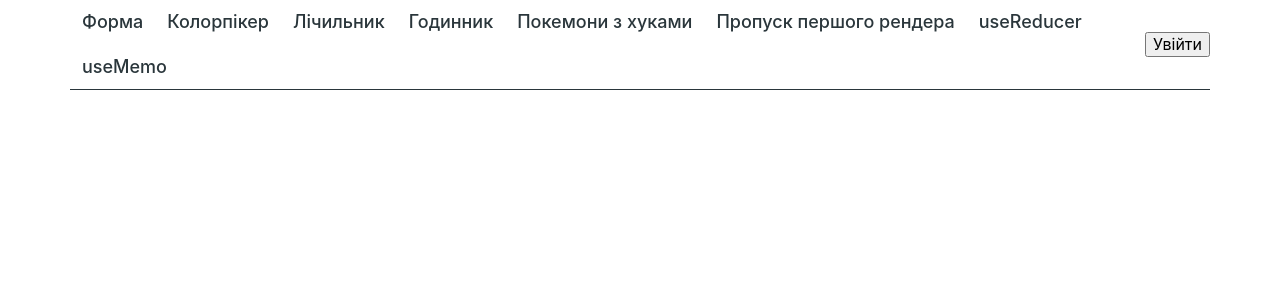
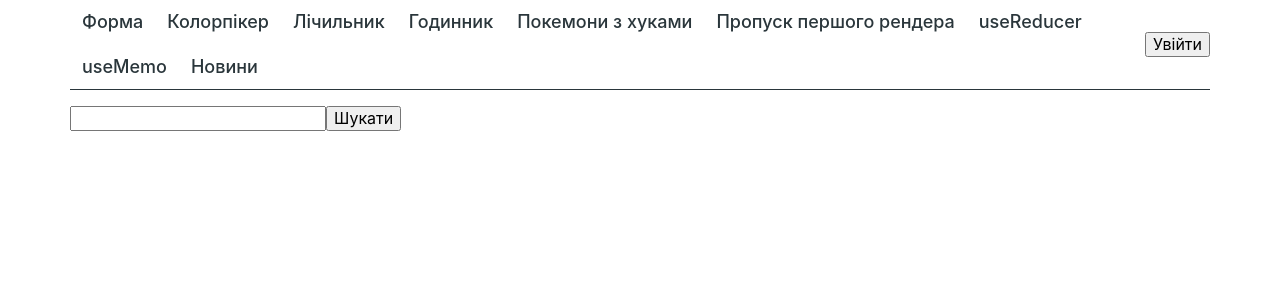
Before and after one commit to myhappyday/react-71-module-4, a React (Create React App) app: page /news in a window 1280 px wide. Shown: the top 300 px of the page. Built offline with nearby package versions, Linux system fonts and the light colour scheme.

Commit message:
Module 4 Lesson 8.3

```diff
--- a/package.json
+++ b/package.json
@@ -7,6 +7,7 @@
     "@testing-library/jest-dom": "^5.16.3",
     "@testing-library/react": "^12.1.4",
     "@testing-library/user-event": "^13.5.0",
+    "axios": "^1.4.0",
     "formik": "^2.4.2",
     "modern-normalize": "^2.0.0",
     "prop-types": "^15.8.1",
--- a/src/App.jsx
+++ b/src/App.jsx
@@ -8,6 +8,7 @@ import Counter2 from './components/Counter-4.2/Counter-4.2';
 import Clock from './components/Clock/Clock';
 import PokemonView from './views/PokemonView';
 import Friends from './components/Friends';
+import News from './components/News';
 
 const colorPickerOptions = [
   { label: 'red', color: '#F44336' },
@@ -46,6 +47,7 @@ export default function App() {
         />
         <Route path="/counter-4.2" element={<Counter2 />} />
         <Route path="/notes" element={<Friends />} />
+        <Route path="/news" element={<News />} />
 
         {/* <Route path="/signup">
           <SignupForm />
--- a/src/components/Navigation/Navigation.js
+++ b/src/components/Navigation/Navigation.js
@@ -12,7 +12,6 @@ const Navigation = () => (
     >
       Форма
     </NavLink>
-
     <NavLink
       to="/colorpicker"
       className={styles.link}
@@ -20,7 +19,6 @@ const Navigation = () => (
     >
       Колорпікер
     </NavLink>
-
     <NavLink
       to="/counter"
       className={styles.link}
@@ -28,7 +26,6 @@ const Navigation = () => (
     >
       Лічильник
     </NavLink>
-
     <NavLink
       to="/clock"
       className={styles.link}
@@ -36,7 +33,6 @@ const Navigation = () => (
     >
       Годинник
     </NavLink>
-
     <NavLink
       to="/pokemon"
       className={styles.link}
@@ -44,7 +40,6 @@ const Navigation = () => (
     >
       Покемони з хуками
     </NavLink>
-
     <NavLink
       to="/skip-first-render"
       className={styles.link}
@@ -52,7 +47,6 @@ const Navigation = () => (
     >
       Пропуск першого рендера
     </NavLink>
-
     <NavLink
       to="/counter-4.2"
       className={styles.link}
@@ -60,7 +54,6 @@ const Navigation = () => (
     >
       useReducer
     </NavLink>
-
     <NavLink
       to="/notes"
       className={styles.link}
@@ -68,6 +61,13 @@ const Navigation = () => (
     >
       useMemo
     </NavLink>
+    <NavLink
+      to="/news"
+      className={styles.link}
+      // activeStyle={styles.activeLink}
+    >
+      Новини
+    </NavLink>
   </nav>
 );
 
--- /dev/null
+++ b/src/components/News.js
@@ -0,0 +1,179 @@
+import React, { useState, useEffect } from 'react';
+import axios from 'axios';
+import NewsSearchForm from './NewsSearchForm';
+
+axios.defaults.headers.common['Authorization'] =
+  'Bearer 25253ecac9554e44bd6b42df966c7c04';
+
+const APIfetchArticles = ({
+  searchQuery = '',
+  currentPage = 1,
+  pageSize = 5,
+} = {}) => {
+  return axios
+    .get(
+      `https://newsapi.org/v2/everything?q=${searchQuery}&pageSize=${pageSize}&page=${currentPage}`
+    )
+    .then(response => response.data.articles);
+};
+
+export default function News() {
+  const [articles, setArticles] = useState([]);
+  const [query, setQuery] = useState('');
+  const [currentPage, setCurrentPage] = useState(1);
+  const [isLoading, setIsLoading] = useState(false);
+  const [error, setError] = useState(null);
+
+  useEffect(() => {
+    if (!query) {
+      return;
+    }
+
+    const fetchArticles = () => {
+      setIsLoading(true);
+
+      APIfetchArticles({ searchQuery: query, currentPage })
+        .then(responseArticles => {
+          setArticles(prevArticles => [...prevArticles, ...responseArticles]);
+        })
+        .catch(error => setError(error.message))
+        .finally(() => setIsLoading(false));
+    };
+
+    fetchArticles();
+  }, [currentPage, query]);
+
+  const updatePage = () => {
+    setCurrentPage(prevPage => prevPage + 1);
+  };
+
+  const onChangeQuery = query => {
+    setQuery(query);
+    setCurrentPage(1);
+    setArticles([]);
+    setError(null);
+  };
+
+  const shouldRenderLoadMoreButton = articles.length > 0 && !isLoading;
+
+  return (
+    <>
+      {error && <h1>Ой, помилка, все пропало!!!</h1>}
+
+      <NewsSearchForm onSubmit={onChangeQuery} />
+
+      <ul>
+        {articles.map(({ title, url }) => (
+          <li key={title}>
+            <a href={url} target="_blank" rel="noopener noreferrer">
+              {title}
+            </a>
+          </li>
+        ))}
+      </ul>
+
+      {shouldRenderLoadMoreButton && (
+        <button type="button" onClick={updatePage}>
+          Завантажити ще
+        </button>
+      )}
+
+      {isLoading && (
+        <p style={{ fontSize: 24, display: 'flex', alignItems: 'center' }}>
+          Завантажуємо...
+          <span
+            aria-label="Іконка"
+            role="img"
+            style={{ fontSize: 32, marginLeft: 10 }}
+          >
+            🧙‍♂️
+          </span>
+        </p>
+      )}
+    </>
+  );
+}
+
+// export default class News extends Component {
+//   state = {
+//     articles: [],
+//     currentPage: 1,
+//     searchQuery: '',
+//     isLoading: false,
+//     error: null,
+//   };
+
+//   componentDidUpdate(prevProps, prevState) {
+//     if (prevState.searchQuery !== this.state.searchQuery) {
+//       this.fetchArticles();
+//     }
+//   }
+
+//   onChangeQuery = query => {
+//     this.setState({
+//       searchQuery: query,
+//       currentPage: 1,
+//       articles: [],
+//       error: null,
+//     });
+//   };
+
+// fetchArticles = () => {
+//   const { currentPage, searchQuery } = this.state;
+//   const options = { searchQuery, currentPage };
+
+//   this.setState({ isLoading: true });
+
+//   fetchArticles(options)
+//     .then(articles => {
+//       this.setState(prevState => ({
+//         articles: [...prevState.articles, ...articles],
+//         currentPage: prevState.currentPage + 1,
+//       }));
+//     })
+//     .catch(error => this.setState({ error }))
+//     .finally(() => this.setState({ isLoading: false }));
+// };
+
+//   render() {
+//     const { articles, isLoading, error } = this.state;
+//     const shouldRenderLoadMoreButton = articles.length > 0 && !isLoading;
+
+//     return (
+// <div>
+//   {error && <h1>Ой ошибка, всё пропало!!!</h1>}
+
+//         <NewsSearchForm onSubmit={this.onChangeQuery} />
+
+// <ul>
+//   {articles.map(({ title, url }) => (
+//     <li key={title}>
+//       <a href={url} target="_blank" rel="noopener noreferrer">
+//         {title}
+//       </a>
+//     </li>
+//   ))}
+// </ul>
+
+// {shouldRenderLoadMoreButton && (
+//   <button type="button" onClick={this.fetchArticles}>
+//     Загрузить ещё
+//   </button>
+// )}
+
+// {isLoading && (
+//   <p style={{ fontSize: 24, display: 'flex', alignItems: 'center' }}>
+//     Загружаем...
+//     <span
+//       aria-label="Иконка"
+//       role="img"
+//       style={{ fontSize: 32, marginLeft: 10 }}
+//     >
+//       🧙‍♂️
+//     </span>
+//   </p>
+//         )}
+//       </div>
+//     );
+//   }
+// }
--- /dev/null
+++ b/src/components/NewsSearchForm.js
@@ -0,0 +1,20 @@
+import React, { useState } from 'react';
+
+export default function NewsSearchForm({ onSubmit }) {
+  const [query, setQuery] = useState('');
+
+  const handleChange = e => setQuery(e.currentTarget.value);
+
+  const handleSubmit = e => {
+    e.preventDefault();
+    onSubmit(query);
+    setQuery('');
+  };
+
+  return (
+    <form onSubmit={handleSubmit}>
+      <input type="text" value={query} onChange={handleChange} />
+      <button type="submit">Шукати</button>
+    </form>
+  );
+}
--- a/src/components/SignupForm/SignupForm.js
+++ b/src/components/SignupForm/SignupForm.js
@@ -33,7 +33,7 @@ export default function SignupForm() {
         break;
 
       default:
-        return;
+        console.warn(`Тип поля name - ${name} не оброблюється`);
     }
   };
 
--- a/src/contexts/auth/Provider.js
+++ b/src/contexts/auth/Provider.js
@@ -1,6 +1,8 @@
 import { useState, useMemo } from 'react';
 import authContext from './context';
 import avatar from './avatar.png';
+
+console.log('authContext: ', authContext);
 
 export default function Provider({ children }) {
   const [user, setUser] = useState(null);
```
Also changed, not shown: 1 other file (tests, documents, lock files or other folders).
